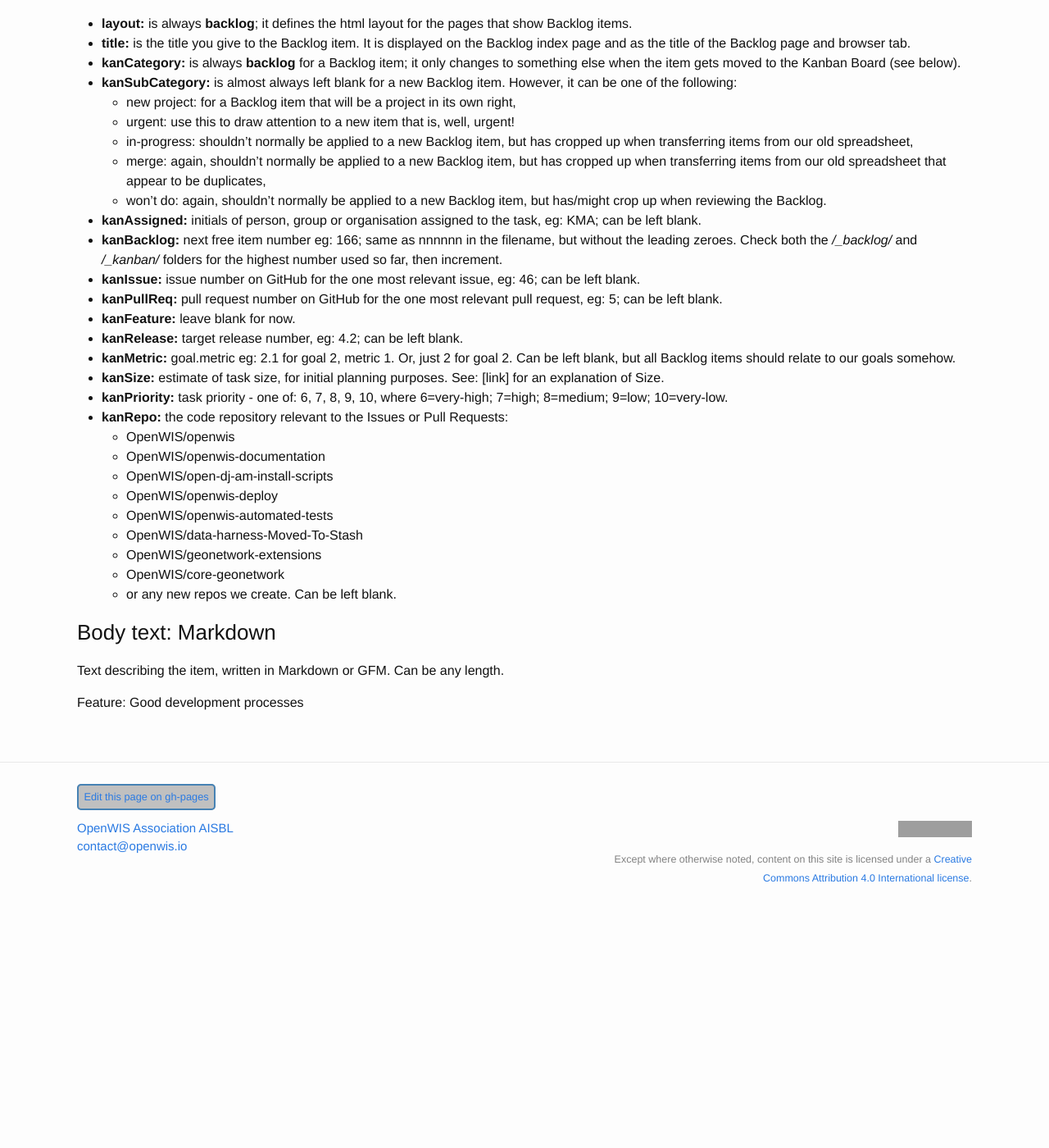
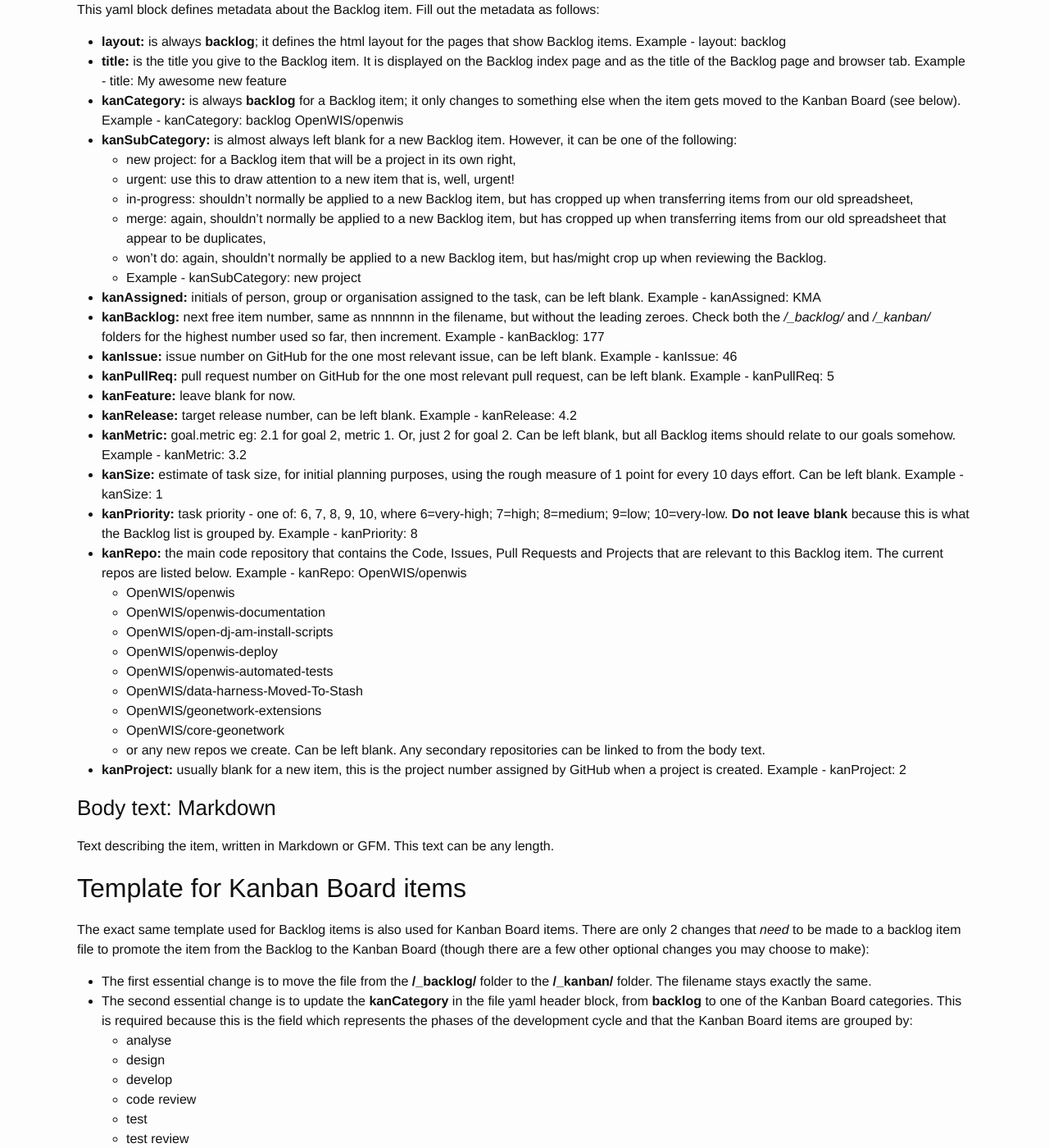
Before and after one commit to OpenWIS/openwis-documentation, a Jekyll site: the page built from _kanban/OpenWIS-Backlog-000060.md, in a window 1280 px wide and 1400 px high, scrolled down 1387 px. Shown: the whole window at 82% size. Built offline with Jekyll 4.4.1, drawn with Linux system fonts in a browser that asks for light colours; before the commit the page ends 2528 px from its top, so only the background shows below that; some of the changed text lies outside the part shown; grey boxes are pictures that could not be loaded.

Commit message:
Update Kanban instructions

```diff
--- a/_kanban/OpenWIS-Backlog-000060.md
+++ b/_kanban/OpenWIS-Backlog-000060.md
@@ -55,29 +55,31 @@
     kanSize: 1
     kanPriority: 7
     kanRepo: OpenWIS/openwis
+    kanProject:
     ---
 
 This yaml block defines metadata about the Backlog item.  Fill out the metadata as follows:
 
-- **layout:** is always **backlog**; it defines the html layout for the pages that show Backlog items.
-- **title:** is the title you give to the Backlog item.  It is displayed on the Backlog index page and as the title of the Backlog page and browser tab.
-- **kanCategory:** is always **backlog** for a Backlog item; it only changes to something else when the item gets moved to the Kanban Board (see below).
+- **layout:** is always **backlog**; it defines the html layout for the pages that show Backlog items.   Example - layout: backlog
+- **title:** is the title you give to the Backlog item.  It is displayed on the Backlog index page and as the title of the Backlog page and browser tab.   Example - title: My awesome new feature
+- **kanCategory:** is always **backlog** for a Backlog item; it only changes to something else when the item gets moved to the Kanban Board (see below).   Example - kanCategory: backlog OpenWIS/openwis
 - **kanSubCategory:** is almost always left blank for a new Backlog item.  However, it can be one of the following:
   - new project: for a Backlog item that will be a project in its own right,
   - urgent: use this to draw attention to a new item that is, well, urgent!
   - in-progress: shouldn't normally be applied to a new Backlog item, but has cropped up when transferring items from our old spreadsheet,
   - merge: again, shouldn't normally be applied to a new Backlog item, but has cropped up when transferring items from our old spreadsheet that appear to be duplicates,
   - won't do: again, shouldn't normally be applied to a new Backlog item, but has/might crop up when reviewing the Backlog.
-- **kanAssigned:** initials of person, group or organisation assigned to the task, eg: KMA; can be left blank.
-- **kanBacklog:** next free item number eg: 166; same as nnnnnn in the filename, but without the leading zeroes. Check both the */_backlog/* and */_kanban/* folders for the highest number used so far, then increment.
-- **kanIssue:** issue number on GitHub for the one most relevant issue, eg: 46; can be left blank.
-- **kanPullReq:** pull request number on GitHub for the one most relevant pull request, eg: 5; can be left blank.
+  -   Example - kanSubCategory: new project
+- **kanAssigned:** initials of person, group or organisation assigned to the task, can be left blank.   Example - kanAssigned: KMA
+- **kanBacklog:** next free item number, same as nnnnnn in the filename, but without the leading zeroes. Check both the */_backlog/* and */_kanban/* folders for the highest number used so far, then increment.   Example - kanBacklog: 177
+- **kanIssue:** issue number on GitHub for the one most relevant issue, can be left blank. Example - kanIssue: 46
+- **kanPullReq:** pull request number on GitHub for the one most relevant pull request, can be left blank.   Example - kanPullReq: 5
 - **kanFeature:** leave blank for now.
-- **kanRelease:** target release number, eg: 4.2; can be left blank.
-- **kanMetric:** goal.metric eg: 2.1 for goal 2, metric 1.  Or, just 2 for goal 2.  Can be left blank, but all Backlog items should relate to our goals somehow.
-- **kanSize:** estimate of task size, for initial planning purposes. See: [link] for an explanation of Size.
-- **kanPriority:** task priority - one of: 6, 7, 8, 9, 10, where 6=very-high;  7=high; 8=medium; 9=low; 10=very-low.
-- **kanRepo:** the code repository relevant to the Issues or Pull Requests:
+- **kanRelease:** target release number, can be left blank.   Example - kanRelease: 4.2
+- **kanMetric:** goal.metric eg: 2.1 for goal 2, metric 1.  Or, just 2 for goal 2.  Can be left blank, but all Backlog items should relate to our goals somehow.   Example - kanMetric: 3.2
+- **kanSize:** estimate of task size, for initial planning purposes, using the rough measure of 1 point for every 10 days effort. Can be left blank. Example - kanSize: 1
+- **kanPriority:** task priority - one of: 6, 7, 8, 9, 10, where 6=very-high;  7=high; 8=medium; 9=low; 10=very-low.   **Do not leave blank** because this is what the Backlog list is grouped by. Example - kanPriority: 8
+- **kanRepo:** the main code repository that contains the Code, Issues, Pull Requests and Projects that are relevant to this Backlog item.  The current repos are listed below.  Example - kanRepo: OpenWIS/openwis
     - OpenWIS/openwis
     - OpenWIS/openwis-documentation
     - OpenWIS/open-dj-am-install-scripts
@@ -86,8 +88,40 @@
     - OpenWIS/data-harness-Moved-To-Stash
     - OpenWIS/geonetwork-extensions
     - OpenWIS/core-geonetwork
-    - or any new repos we create. Can be left blank.
+    - or any new repos we create. Can be left blank. Any secondary repositories can be linked to from the body text.
+- **kanProject:** usually blank for a new item, this is the project number assigned by GitHub when a project is created.  Example - kanProject: 2
 
 ### Body text: Markdown
 
-Text describing the item, written in Markdown or GFM. Can be any length.
+Text describing the item, written in Markdown or GFM. This text can be any length.
+
+## Template for Kanban Board items
+
+The exact same template used for Backlog items is also used for Kanban Board items.  There are only 2 changes that _need_ to be made to a backlog item file to promote the item from the Backlog to the Kanban Board (though there are a few other optional changes you may choose to make):
+  - The first essential change is to move the file from the **/_backlog/** folder to the **/_kanban/** folder.  The filename stays exactly the same.
+  - The second essential change is to update the **kanCategory** in the file yaml header block, from **backlog** to one of the Kanban Board categories. This is required because this is the field which represents the phases of the development cycle and that the Kanban Board items are grouped by:
+    - analyse
+    - design
+    - develop
+    - code review
+    - test
+    - test review
+    - release
+    - done
+
+For any item that will require significant work you are most likely to be updating the **kanCategory** to **analyse** when first promoting it to the Kanban Board. However, for a very small piece of work like a quick bug-fix, you might move it straight to **develop**.  Another possibility is that you move something directly to **test** to gather test evidence prior to moving it to **analyse**.  There is no enforced restriction or order, it is up to you to put items into sensible categories that fit the situation.
+
+### Further changes for the Kanban Board
+
+The next useful change to make to the item once it is on the Kanban Board is to update the **kanSubCategory**.  This is usually blank for a **backlog** item and is usually updated to _pending_ when an item is first moved onto the Kanban Board. The other option for **kanSubCategory** on the Kanban Board is _in-progress_.  The **kanCategory** and **kanSubCategory** are then taken together to mean one of the following:
+  - analyse pending _OR_ analyse in-progress
+  - design pending _OR_ design in-progress
+  - develop pending _OR_ develop in-progress
+  - code review pending _OR_ code review in-progress
+  - test pending _OR_ test in-progress
+  - test review pending _OR_ test review in-progress
+  - release pending _OR_ release in-progress
+
+When the **kanCategory** is _done_ then the **kanSubCategory** is irrelevant.
+
+The other very useful thing to update is the **kanPriority**.  This has a different meaning on the Kanban Board from the meaning it has in the Backlog, so a different numbering scheme is used, to avoid confusion.
```
Also changed, not shown: other parts of _kanban/OpenWIS-Backlog-000060.md (+1 -1 lines).
